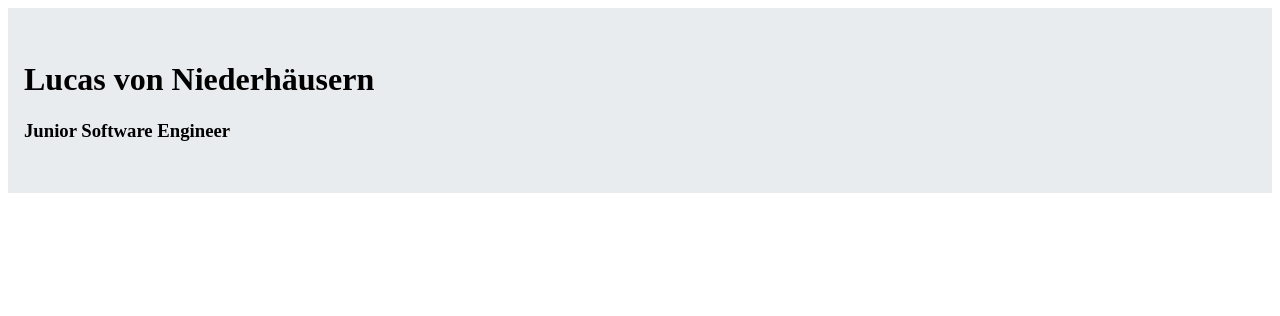
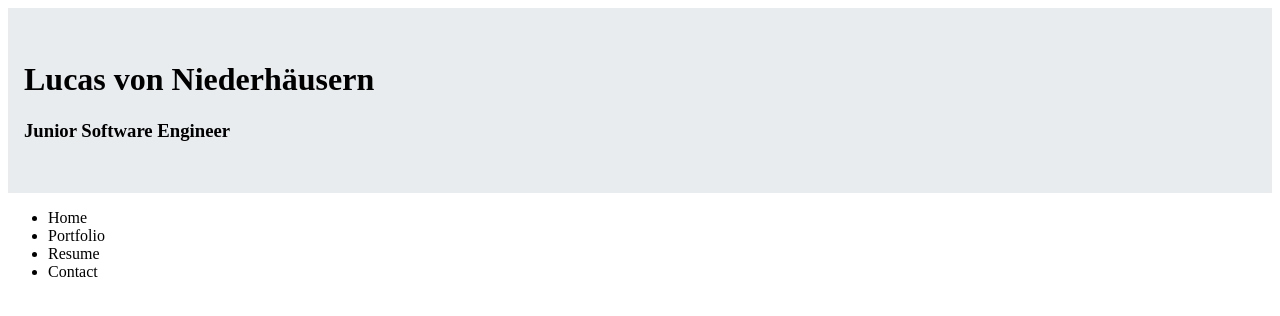
Before and after one commit to lvonnied/Portfolio, an Angular app: page / in a window 1280 px wide. Shown: the top 316 px of the page. Built offline with nearby package versions, Linux system fonts and the light colour scheme.

Commit message:
added nav to app component

```diff
--- a/src/app/app.component.html
+++ b/src/app/app.component.html
@@ -1 +1,2 @@
 <app-header></app-header>
+<app-nav></app-nav>
--- a/src/app/app.component.ts
+++ b/src/app/app.component.ts
@@ -1,11 +1,12 @@
 import { Component } from '@angular/core';
 import { RouterOutlet } from '@angular/router';
 import { HeaderComponent } from './header/header.component';
+import { NavComponent } from './nav/nav.component';
 
 @Component({
   selector: 'app-root',
   standalone: true,
-  imports: [RouterOutlet, HeaderComponent],
+  imports: [RouterOutlet, HeaderComponent, NavComponent],
   templateUrl: './app.component.html',
   styleUrl: './app.component.css'
 })
```
